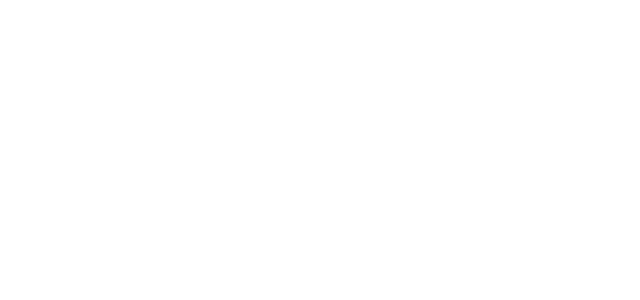
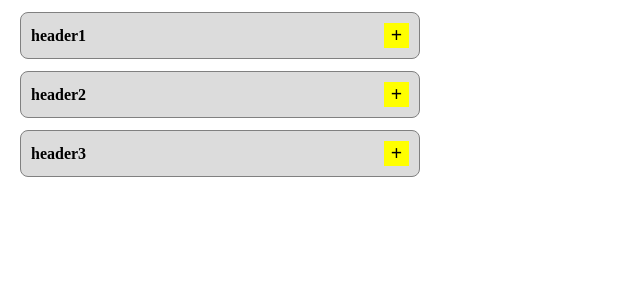
Before and after one commit to kulkarnisanika/react-machine-coding, a React (Vite) app: page /accordion in a window 1280 px wide. Before the commit this address had no page. Shown: the top 300 px of the page, without its empty margins (0-640 px from the left). Built offline with nearby package versions, Linux system fonts and the light colour scheme.

Commit message:
accordion implemented

```diff
--- a/src/App.jsx
+++ b/src/App.jsx
@@ -1,3 +1,4 @@
+import AccordionList from './problems/accordion/AccordionList';
 import AutoComplete from './problems/autocomplete/AutoComplete';
 import MainContainer from './problems/infinite-scroll/MainContainer';
 import OtpInput from './problems/otp-input/OtpInput';
@@ -24,6 +25,7 @@
         <Route path="/autocomplete" element={<AutoComplete/>}></Route>
         <Route path="/pagination" element={<PaginationContainer/>}></Route>
         <Route path="/otp-input" element={<OtpInput/>}></Route>
+        <Route path="/accordion" element={<AccordionList/>}></Route>
       </Routes>
     </BrowserRouter>
   )
--- /dev/null
+++ b/src/problems/accordion/Accordion.jsx
@@ -0,0 +1,28 @@
+import './accordion.css'
+
+const Accordion = ({ accordionDetails, isExpand, setAccordion }) => {
+    const { heading = '', details = '' } = accordionDetails;
+    const actionToBePerformed = isExpand ? "collapse" : "expand"
+    return (
+        <div className='accordion'>
+            <div className='accordion-header'>
+               <div>
+                    {heading}
+               </div>
+                <div  className="expand-button" onClick={() => setAccordion(actionToBePerformed)}>
+                    {isExpand ? '-' : '+'}
+                </div>
+
+            </div>
+            <div>
+                {
+                    isExpand && <div className='accordion-details'>
+                        {details}
+                    </div>
+                }
+            </div>
+        </div>
+    )
+}
+
+export default Accordion
--- /dev/null
+++ b/src/problems/accordion/AccordionList.jsx
@@ -0,0 +1,48 @@
+import { useState } from 'react'
+import { data } from './accordionData'
+import Accordion from './Accordion';
+
+const AccordionList = () => {
+    /**
+     * AccordionList
+     *      Accordion
+     *
+     * states - accordionData, activeAccordion
+     *
+     * Accordion - (data, setActiveHandler=(will set active index))
+     *
+     *
+     */
+
+    const [accordionData] = useState(data);
+    const [activeAccordion, setActiveAccordion] = useState(null);
+    const handleAccordionExpandCollapse = (action, index) => {
+        if (action === 'expand') {
+            setActiveAccordion(index)
+        }
+
+        if (action === 'collapse') {
+            setActiveAccordion(null)
+        }
+
+    }
+
+    return (
+        <div>
+            {
+                accordionData?.map((item, index) => {
+                    return (
+                        <div key={index}>
+                            <Accordion
+                                accordionDetails={item}
+                                isExpand={index === activeAccordion}
+                                setAccordion={(action) => handleAccordionExpandCollapse(action, index)} />
+                        </div>
+                    )
+                })
+            }
+        </div>
+    )
+}
+
+export default AccordionList
--- /dev/null
+++ b/src/problems/accordion/accordion.css
@@ -0,0 +1,40 @@
+.accordion{
+    width: 400px;
+    margin: 12px;
+    border-radius: 12px;
+}
+
+.accordion-header{
+    display: flex;
+    justify-content: space-between;
+    padding: 10px;
+    font-size: medium;
+    font-weight: bolder;
+    border: solid gray 1px;
+    background-color: gainsboro;
+    border-radius: 8px;
+    align-items: center;
+}
+
+.accordion-details{
+    display: flex;
+    padding: 12px;
+    border: solid gray 1px;
+    background-color: azure;
+    height: 50px;
+    align-items: center;
+    border-radius: 4px;;
+}
+
+.expand-button{
+    cursor: pointer;
+    color: black;
+    width: 25px;
+    height: 25px;
+    background-color: yellow;
+    justify-content: center;
+    align-items: center;
+    display: flex;
+    font-weight: bold;
+    font-size: 20px;
+}
--- /dev/null
+++ b/src/problems/accordion/accordionData.js
@@ -0,0 +1,14 @@
+export const data = [
+    {
+        heading: 'header1',
+        details: "This is accordion 1"
+    },
+    {
+        heading: 'header2',
+        details: "This is accordion 2"
+    },
+    {
+        heading: 'header3',
+        details: "This is accordion 3"
+    }
+];
```
